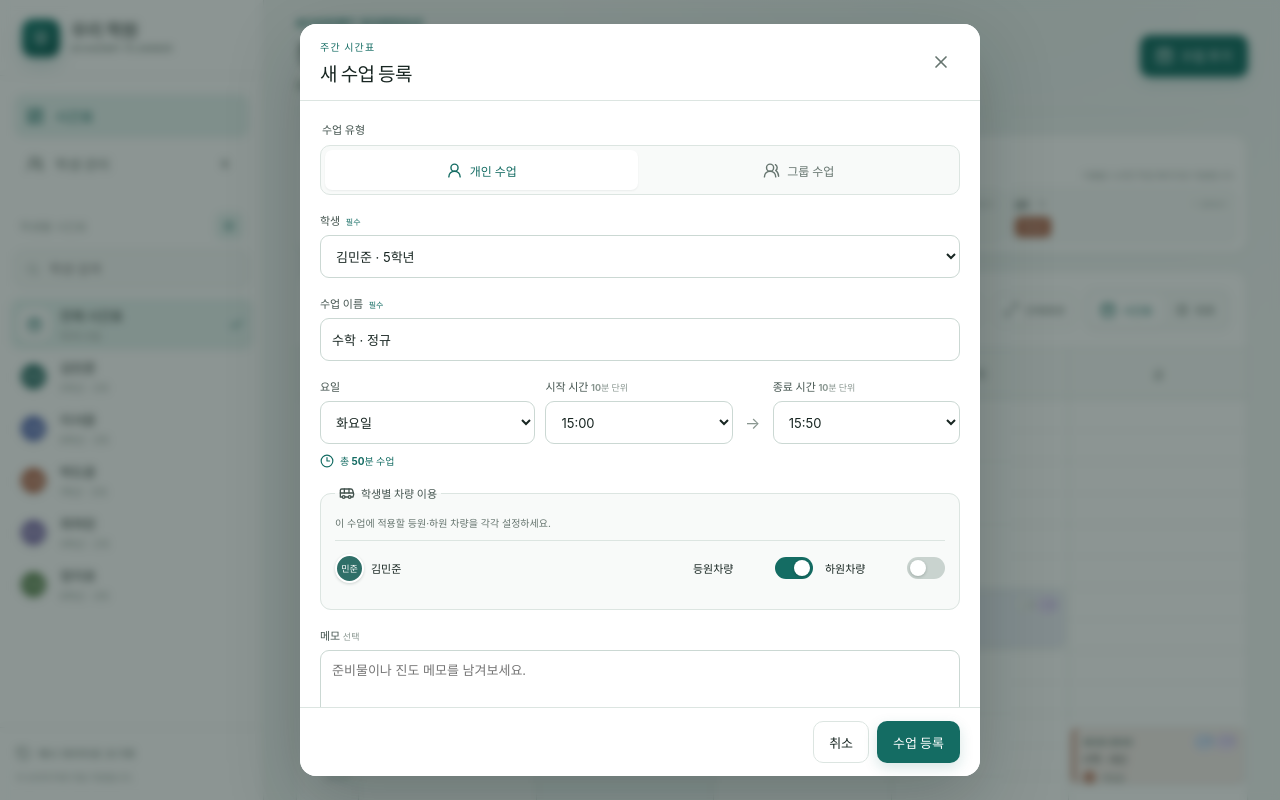
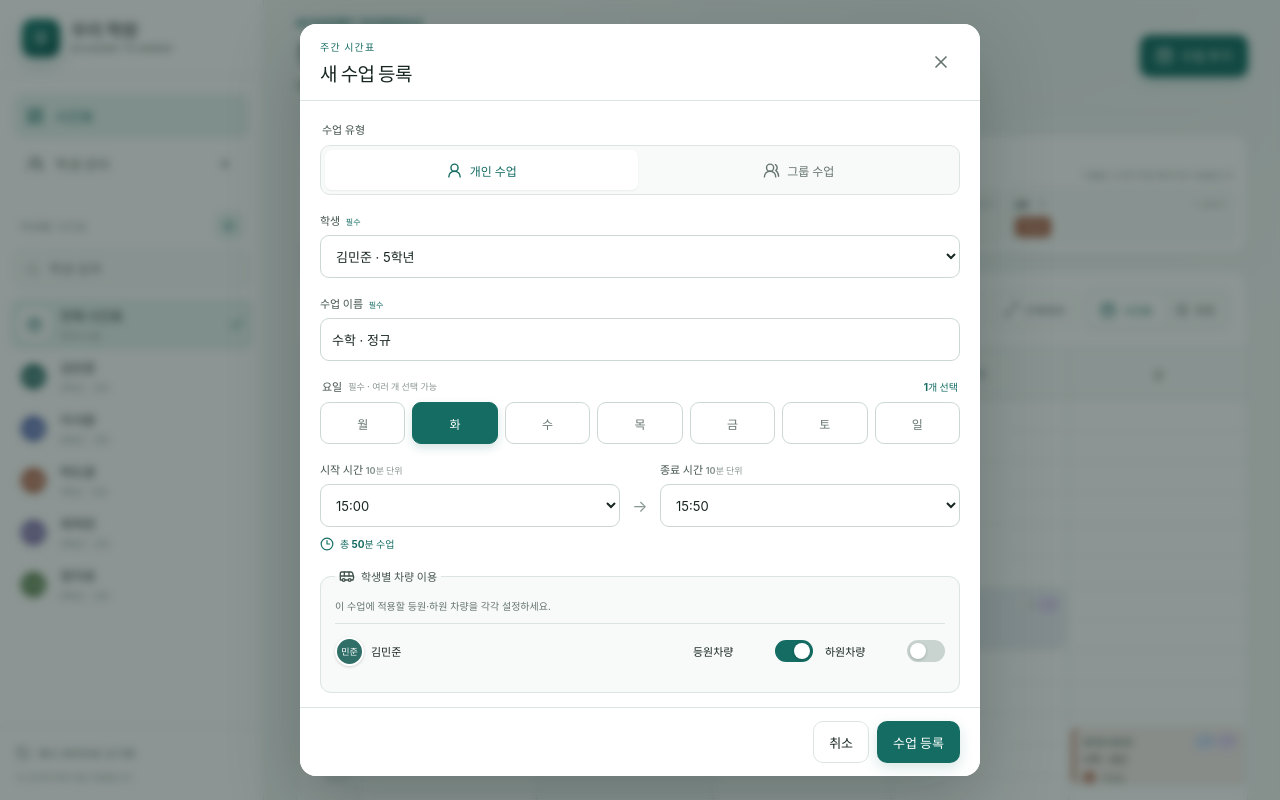
Before and after one commit to despite0506-rgb/ideal-tribble, a React (Vite) app: page / in a window 1280 px wide. Both pictures are taken after a click on the button "수업 추가". Shown: the top 800 px of the page. Built offline with nearby package versions, Linux system fonts and the light colour scheme.

Commit message:
Allow selecting multiple lesson weekdays

```diff
--- a/src/App.tsx
+++ b/src/App.tsx
@@ -626,7 +626,7 @@ function LessonModal({
   presetStudentId?: string
   presetWeekday?: Weekday
   onClose: () => void
-  onSave: (lesson: Lesson) => void
+  onSave: (lessons: Lesson[]) => void
   onDelete: (lessonId: string) => void
 }) {
   const initialParticipantIds = lesson?.participants.map((participant) => participant.studentId)
@@ -635,7 +635,9 @@ function LessonModal({
     (lesson?.participants ?? []).map((participant) => [participant.studentId, participant.transport]),
   ) as Record<string, Transport>
   const [kind, setKind] = useState<Lesson['kind']>(lesson?.kind ?? 'individual')
-  const [weekday, setWeekday] = useState<Weekday>(lesson?.weekday ?? presetWeekday ?? getTodayWeekday())
+  const [selectedWeekdays, setSelectedWeekdays] = useState<Weekday[]>([
+    lesson?.weekday ?? presetWeekday ?? getTodayWeekday(),
+  ])
   const [start, setStart] = useState(minutesToTime(lesson?.startMinute ?? 15 * 60))
   const [end, setEnd] = useState(minutesToTime(lesson?.endMinute ?? 15 * 60 + 50))
   const [label, setLabel] = useState(lesson?.label ?? '수학 · 정규')
@@ -661,29 +663,46 @@ function LessonModal({
       ? current.filter((id) => id !== studentId)
       : [...current, studentId])
   }
+  const toggleWeekday = (weekday: Weekday) => {
+    setErrors([])
+    if (lesson) {
+      setSelectedWeekdays([weekday])
+      return
+    }
+    setSelectedWeekdays((current) => current.includes(weekday)
+      ? current.filter((day) => day !== weekday)
+      : [...current, weekday].sort((first, second) => first - second))
+  }
 
   const submit = (event: FormEvent) => {
     event.preventDefault()
-    const draft: LessonDraft = {
+    const sharedDraft: Omit<LessonDraft, 'weekday'> = {
       kind,
-      weekday,
       startMinute: timeToMinutes(start),
       endMinute: timeToMinutes(end),
       label: label.trim(),
       note: note.trim(),
       participants: participantIds.map((studentId) => ({ studentId, transport: rideFor(studentId) })),
     }
-    const nextErrors = validateLesson(draft, students, lessons, lesson?.id)
-    if (!draft.label) nextErrors.unshift('수업 이름을 입력해 주세요.')
+    const nextErrors = selectedWeekdays.length === 0
+      ? ['요일을 한 개 이상 선택해 주세요.']
+      : [...new Set(selectedWeekdays.flatMap((weekday) => {
+        const dayName = WEEKDAYS.find((day) => day.value === weekday)?.long ?? ''
+        return validateLesson({ ...sharedDraft, weekday }, students, lessons, lesson?.id)
+          .map((error) => error.includes('겹칩니다') ? `${dayName}: ${error}` : error)
+      }))]
+    if (!sharedDraft.label) nextErrors.unshift('수업 이름을 입력해 주세요.')
     if (nextErrors.length) {
       setErrors(nextErrors)
       return
     }
-    onSave({
-      ...draft,
+    const createdAt = lesson?.createdAt ?? new Date().toISOString()
+    onSave(selectedWeekdays.map((weekday) => ({
+      ...sharedDraft,
+      weekday,
       id: lesson?.id ?? createId('lesson'),
-      createdAt: lesson?.createdAt ?? new Date().toISOString(),
-    })
+      createdAt,
+    })))
   }
 
   return (
@@ -734,13 +753,26 @@ function LessonModal({
             <span>수업 이름 <em>필수</em></span>
             <input value={label} onChange={(event) => setLabel(event.target.value)} placeholder="예: 수학 · 심화" />
           </label>
+          <fieldset className="weekday-picker">
+            <legend>
+              요일 <em>필수 · {lesson ? '한 개 선택' : '여러 개 선택 가능'}</em>
+              <strong>{selectedWeekdays.length}개 선택</strong>
+            </legend>
+            <div className="weekday-options">
+              {WEEKDAYS.map((day) => (
+                <button
+                  type="button"
+                  key={day.value}
+                  className={selectedWeekdays.includes(day.value) ? 'selected' : ''}
+                  aria-pressed={selectedWeekdays.includes(day.value)}
+                  onClick={() => toggleWeekday(day.value)}
+                >
+                  {day.short}
+                </button>
+              ))}
+            </div>
+          </fieldset>
           <div className="time-fields">
-            <label className="field day-select">
-              <span>요일</span>
-              <select value={weekday} onChange={(event) => setWeekday(Number(event.target.value) as Weekday)}>
-                {WEEKDAYS.map((day) => <option value={day.value} key={day.value}>{day.long}</option>)}
-              </select>
-            </label>
             <label className="field">
               <span>시작 시간 <small>10분 단위</small></span>
               <select value={start} onChange={(event) => setStart(event.target.value)}>
@@ -1029,15 +1061,22 @@ export default function App() {
     setLessonModal({ open: true, presetWeekday, presetStudentId: presetStudentId ?? (selectedStudentId === 'all' ? undefined : selectedStudentId) })
   }
 
-  const saveLesson = (lesson: Lesson) => {
-    setAppState((current) => ({
-      ...current,
-      lessons: current.lessons.some((item) => item.id === lesson.id)
-        ? current.lessons.map((item) => item.id === lesson.id ? lesson : item)
-        : [...current.lessons, lesson],
-    }))
+  const saveLessons = (savedLessons: Lesson[]) => {
+    setAppState((current) => {
+      const savedById = new Map(savedLessons.map((lesson) => [lesson.id, lesson]))
+      const currentIds = new Set(current.lessons.map((lesson) => lesson.id))
+      return {
+        ...current,
+        lessons: [
+          ...current.lessons.map((lesson) => savedById.get(lesson.id) ?? lesson),
+          ...savedLessons.filter((lesson) => !currentIds.has(lesson.id)),
+        ],
+      }
+    })
     setLessonModal({ open: false })
-    setNotice('수업을 시간표에 저장했습니다.')
+    setNotice(savedLessons.length > 1
+      ? `${savedLessons.length}개 요일에 수업을 저장했습니다.`
+      : '수업을 시간표에 저장했습니다.')
   }
 
   const deleteLesson = (lessonId: string) => {
@@ -1471,7 +1510,7 @@ export default function App() {
           presetStudentId={lessonModal.presetStudentId}
           presetWeekday={lessonModal.presetWeekday}
           onClose={() => setLessonModal({ open: false })}
-          onSave={saveLesson}
+          onSave={saveLessons}
           onDelete={deleteLesson}
         />
       )}
--- a/src/styles.css
+++ b/src/styles.css
@@ -1992,6 +1992,7 @@ body.sidebar-resizing {
 .field > span,
 .color-field legend,
 .segmented-field legend,
+.weekday-picker legend,
 .transport-box legend,
 .participant-rides legend {
   color: #43534e;
@@ -2070,6 +2071,7 @@ body.sidebar-resizing {
 
 .color-field,
 .segmented-field,
+.weekday-picker,
 .transport-box,
 .participant-rides,
 .group-student-picker {
@@ -2081,8 +2083,60 @@ body.sidebar-resizing {
 
 .color-field legend,
 .segmented-field legend,
+.weekday-picker legend,
 .group-student-picker legend {
   margin-bottom: 8px;
+}
+
+.weekday-picker legend {
+  display: flex;
+  width: 100%;
+  align-items: center;
+  gap: 6px;
+}
+
+.weekday-picker legend em {
+  color: var(--text-light);
+  font-size: 9px;
+  font-style: normal;
+  font-weight: 600;
+}
+
+.weekday-picker legend strong {
+  margin-left: auto;
+  color: var(--brand);
+  font-size: 10px;
+}
+
+.weekday-options {
+  display: grid;
+  grid-template-columns: repeat(7, minmax(0, 1fr));
+  gap: 7px;
+}
+
+.weekday-options button {
+  min-height: 42px;
+  padding: 0;
+  border: 1px solid var(--border-strong);
+  border-radius: 9px;
+  color: var(--text-muted);
+  background: #fff;
+  cursor: pointer;
+  font-size: 12px;
+  font-weight: 700;
+  transition: border-color 120ms ease, color 120ms ease, background 120ms ease, box-shadow 120ms ease;
+}
+
+.weekday-options button:hover {
+  border-color: #9dc8bf;
+  color: var(--brand);
+}
+
+.weekday-options button.selected {
+  border-color: var(--brand);
+  color: #fff;
+  background: var(--brand);
+  box-shadow: 0 4px 10px rgba(20, 108, 99, 0.18);
 }
 
 .group-student-picker legend {
@@ -2289,7 +2343,7 @@ body.sidebar-resizing {
 
 .time-fields {
   display: grid;
-  grid-template-columns: 1.15fr 1fr 20px 1fr;
+  grid-template-columns: 1fr 20px 1fr;
   align-items: end;
   gap: 10px;
 }
@@ -2568,7 +2622,6 @@ body.sidebar-resizing {
   .modal-footer { padding: 11px 16px calc(11px + env(safe-area-inset-bottom)); }
   .field-row { grid-template-columns: 1fr; }
   .time-fields { grid-template-columns: 1fr 1fr; }
-  .time-fields .day-select { grid-column: 1 / -1; }
   .time-divider { display: none; }
   .participant-ride-row {
     grid-template-columns: 1fr 1fr;
```
Also changed, not shown: 5 other files (tests, documents, lock files or other folders).
